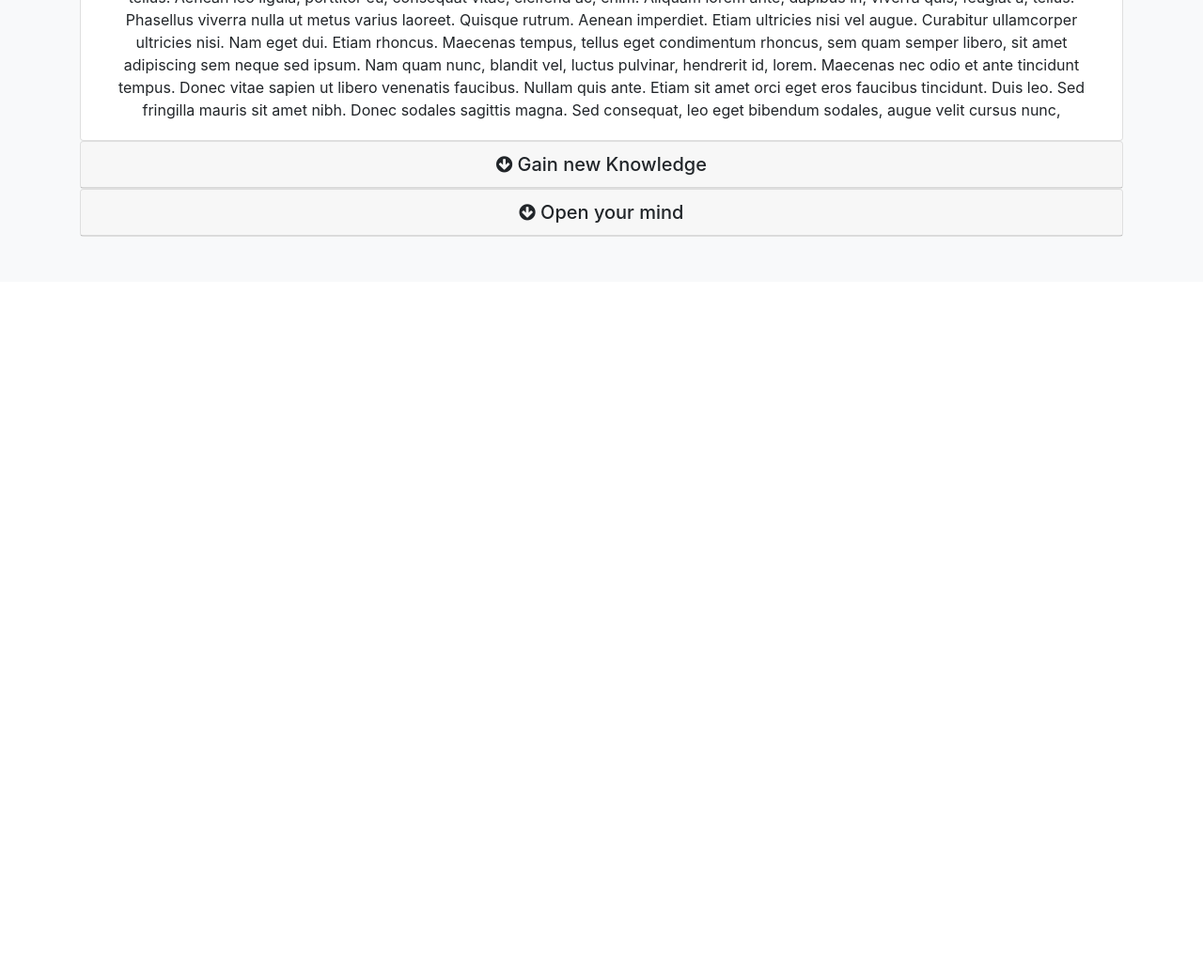
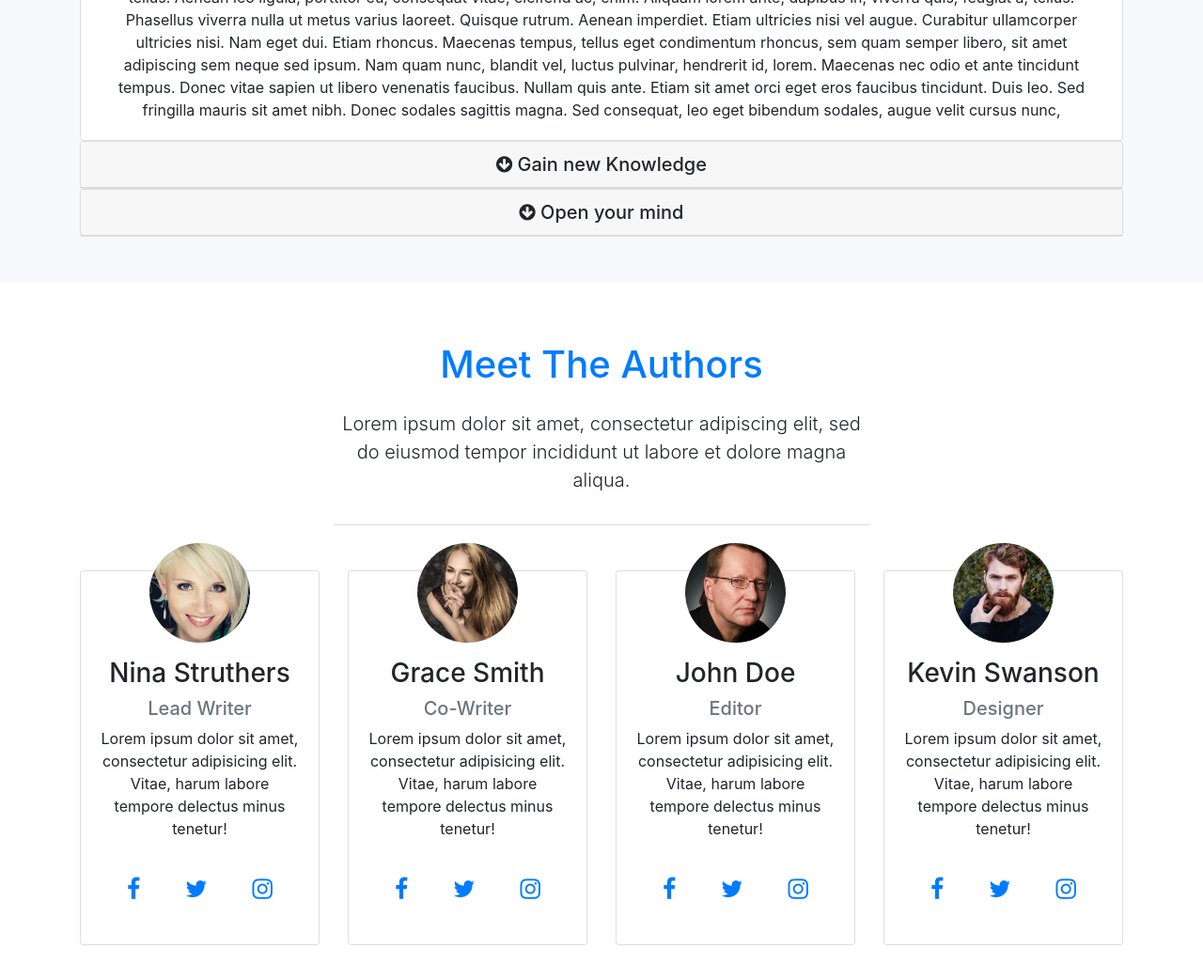
Before and after one commit to Talon1989/Mizuxe-webpage, a website: page src/index.html in a window 1280 px wide. Shown: the part 1653-2695 px from the top of the page at 94% size. Before the commit the page ends 1953 px from the top, so only its background shows below. Drawn offline with nearby package versions, Linux system fonts and the light colour scheme; files that its build step writes are made by us from their sources.

Commit message:
added authors.

```diff
--- a/src/index.html
+++ b/src/index.html
@@ -181,6 +181,106 @@
     </div>
 </section>
 
+
+<section id="authorsID" class="my-5 text-center">
+    <div class="container">
+        <div class="row">
+            <div class="info-header mb-5">
+                <h1 class="text-primary py-3">
+                    Meet The Authors
+                </h1>
+                <p class="lead pb-3">Lorem ipsum dolor sit amet, consectetur adipiscing elit, sed do eiusmod tempor incididunt ut labore et dolore magna aliqua.</p>
+            </div>
+        </div>
+        <div class="row">
+            <div class="col-lg-3 col-md-6">
+                <div class="card">
+                    <div class="card-body">
+                        <img src="img/person1.jpg" alt="" class="img-fluid rounded-circle w-50 mb-3">
+                        <h3>Nina Struthers</h3>
+                        <h5 class="text-muted">Lead Writer</h5>
+                        <p> Lorem ipsum dolor sit amet, consectetur adipisicing elit. Vitae, harum labore tempore delectus minus tenetur! </p>
+                        <div class="d-flex flex-row justify-content-center">
+                            <div class="p-4">
+                                <a href="#"> <i class="fa fa-facebook"></i> </a>
+                            </div>
+                            <div class="p-4">
+                                <a href="#"> <i class="fa fa-twitter"></i> </a>
+                            </div>
+                            <div class="p-4">
+                                <a href="#"> <i class="fa fa-instagram"></i> </a>
+                            </div>
+                        </div>
+                    </div>
+                </div>
+            </div>
+            <div class="col-lg-3 col-md-6">
+                <div class="card">
+                    <div class="card-body">
+                        <img src="img/person2.jpg" alt="" class="img-fluid rounded-circle w-50 mb-3">
+                        <h3>Grace Smith</h3>
+                        <h5 class="text-muted">Co-Writer</h5>
+                        <p> Lorem ipsum dolor sit amet, consectetur adipisicing elit. Vitae, harum labore tempore delectus minus tenetur! </p>
+                        <div class="d-flex flex-row justify-content-center">
+                            <div class="p-4">
+                                <a href="#"> <i class="fa fa-facebook"></i> </a>
+                            </div>
+                            <div class="p-4">
+                                <a href="#"> <i class="fa fa-twitter"></i> </a>
+                            </div>
+                            <div class="p-4">
+                                <a href="#"> <i class="fa fa-instagram"></i> </a>
+                            </div>
+                        </div>
+                    </div>
+                </div>
+            </div>
+            <div class="col-lg-3 col-md-6">
+                <div class="card">
+                    <div class="card-body">
+                        <img src="img/person3.jpg" alt="" class="img-fluid rounded-circle w-50 mb-3">
+                        <h3>John Doe</h3>
+                        <h5 class="text-muted">Editor</h5>
+                        <p> Lorem ipsum dolor sit amet, consectetur adipisicing elit. Vitae, harum labore tempore delectus minus tenetur! </p>
+                        <div class="d-flex flex-row justify-content-center">
+                            <div class="p-4">
+                                <a href="#"> <i class="fa fa-facebook"></i> </a>
+                            </div>
+                            <div class="p-4">
+                                <a href="#"> <i class="fa fa-twitter"></i> </a>
+                            </div>
+                            <div class="p-4">
+                                <a href="#"> <i class="fa fa-instagram"></i> </a>
+                            </div>
+                        </div>
+                    </div>
+                </div>
+            </div>
+            <div class="col-lg-3 col-md-6">
+                <div class="card">
+                    <div class="card-body">
+                        <img src="img/person4.jpg" alt="" class="img-fluid rounded-circle w-50 mb-3">
+                        <h3>Kevin Swanson</h3>
+                        <h5 class="text-muted">Designer</h5>
+                        <p> Lorem ipsum dolor sit amet, consectetur adipisicing elit. Vitae, harum labore tempore delectus minus tenetur! </p>
+                        <div class="d-flex flex-row justify-content-center">
+                            <div class="p-4">
+                                <a href="#"> <i class="fa fa-facebook"></i> </a>
+                            </div>
+                            <div class="p-4">
+                                <a href="#"> <i class="fa fa-twitter"></i> </a>
+                            </div>
+                            <div class="p-4">
+                                <a href="#"> <i class="fa fa-instagram"></i> </a>
+                            </div>
+                        </div>
+                    </div>
+                </div>
+            </div>
+        </div>
+    </div>
+</section>
+
 <script src="js/jquery.min.js"></script>
 <script src="js/popper.min.js"></script>
 <script src="js/bootstrap.min.js"></script>
--- a/src/scss/style.scss
+++ b/src/scss/style.scss
@@ -33,3 +33,19 @@ body{
   margin: auto;
   border-bottom: 1px #ddd solid;
 }
+
+#authorsID{
+  img{
+    margin-top: -50px;
+  }
+  .fa{
+    font-size: 25px;
+  }
+  .card:hover{
+    background: $primary;
+    color:#fff;
+    .fa{
+      color:#fff;
+    }
+  }
+}
```
